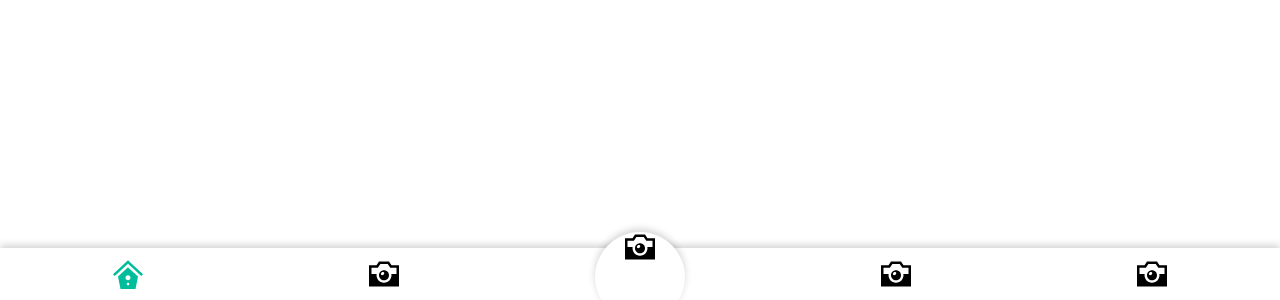
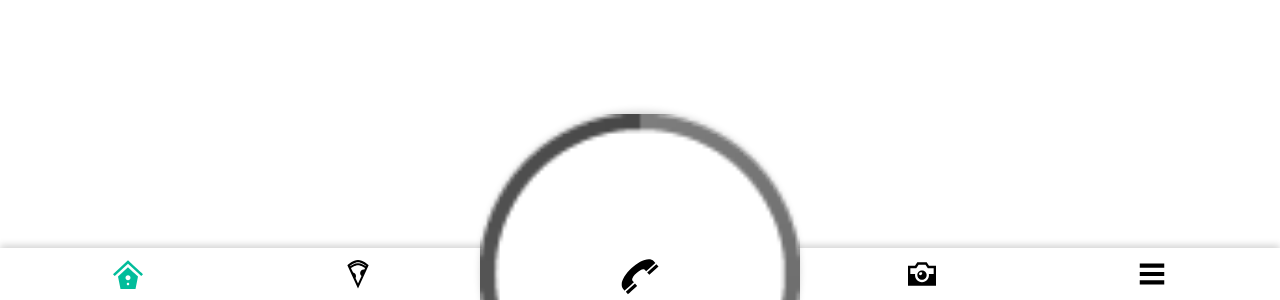
Before and after one commit to andrewpjames13/CART-DRIVER, a React app: page / in a window 1280 px wide. Shown: the part 500-800 px from the top of the page. Built offline with nearby package versions, Linux system fonts and the light colour scheme.

Commit message:
Add svgs for all nav and update styling

```diff
--- a/app/components/app.js
+++ b/app/components/app.js
@@ -15,11 +15,11 @@ export default class App extends Component {
         }, {
           name: 'menu',
           active: false,
-          svgPath: 'M18,5l-2-3H8L6,5H0v17h24V5H18z M22,12h-4.1c0.6,3.8-2.3,7-5.9,7c-3.6,0-6.5-3.2-5.9-7H2V7h5.1l2-3h5.9l2,3H22V12z M12,9c-2.2,0-4,1.7-4,3.9c0,2.2,1.8,4.1,4,4.1s4-1.8,4-4.1C16,10.7,14.2,9,12,9z M11.6,12.6c-0.6,0.5-1.5,0.5-1.9,0c-0.4-0.5-0.2-1.3,0.4-1.8c0.6-0.5,1.5-0.5,1.9,0C12.4,11.2,12.2,12.1,11.6,12.6z'
+          svgPath: 'M20.1,4.6c-0.2-0.2-4-3.8-8.1-3.8c-4,0-7.9,3.6-8.1,3.8L3.5,5l2.8,6.1l2.4,5.3l3.3,7.2l4.3-9.4l2.3-5L20.5,5L20.1,4.6z M17.1,8.4c-0.2,0-0.4-0.1-0.5-0.1c-1.6,0-2.9,1.3-2.9,2.9c0,0.9,0.4,1.8,1.1,2.3l-2.8,6l-2-4.4c0.2-0.4,0.4-0.9,0.4-1.4c0-1.4-1-2.6-2.3-2.9L6.4,7.3C6.9,6.9,9.6,5,12,5c2.4,0,5.1,1.9,5.6,2.3L17.1,8.4z M18.4,5.7c-1-0.7-3.7-2.4-6.4-2.4S6.7,5,5.6,5.7L5.5,5.4C6.6,4.6,9.3,2.5,12,2.5c2.7,0,5.4,2.1,6.5,2.9L18.4,5.7z'
         }, {
           name: 'call',
           active: false,
-          svgPath: 'M18,5l-2-3H8L6,5H0v17h24V5H18z M22,12h-4.1c0.6,3.8-2.3,7-5.9,7c-3.6,0-6.5-3.2-5.9-7H2V7h5.1l2-3h5.9l2,3H22V12z M12,9c-2.2,0-4,1.7-4,3.9c0,2.2,1.8,4.1,4,4.1s4-1.8,4-4.1C16,10.7,14.2,9,12,9z M11.6,12.6c-0.6,0.5-1.5,0.5-1.9,0c-0.4-0.5-0.2-1.3,0.4-1.8c0.6-0.5,1.5-0.5,1.9,0C12.4,11.2,12.2,12.1,11.6,12.6z'
+          svgPath: 'M2.8,20.2l-0.9-1c-5-6,13-22.4,18.4-16.6l0.9,1l-5.5,5l-0.9-1c-1.7-1.8-8.9,4.8-7.3,6.6l0.9,1C8.3,15.2,2.8,20.2,2.8,20.2zM23.1,5.7l-1.3-1.4l-5.5,5l1.3,1.4L23.1,5.7z M10.3,17.4L9,15.9l-5.5,5l1.3,1.4C4.8,22.4,10.3,17.4,10.3,17.4z'
         }, {
           name: 'photos',
           active: false,
@@ -27,7 +27,7 @@ export default class App extends Component {
         }, {
           name: 'nav-menu',
           active: false,
-          svgPath: 'M18,5l-2-3H8L6,5H0v17h24V5H18z M22,12h-4.1c0.6,3.8-2.3,7-5.9,7c-3.6,0-6.5-3.2-5.9-7H2V7h5.1l2-3h5.9l2,3H22V12z M12,9c-2.2,0-4,1.7-4,3.9c0,2.2,1.8,4.1,4,4.1s4-1.8,4-4.1C16,10.7,14.2,9,12,9z M11.6,12.6c-0.6,0.5-1.5,0.5-1.9,0c-0.4-0.5-0.2-1.3,0.4-1.8c0.6-0.5,1.5-0.5,1.9,0C12.4,11.2,12.2,12.1,11.6,12.6z'
+          svgPath: 'M24,6H0V2h24V6z M24,10H0v4h24V10z M24,18H0v4h24V18z'
         }, {
           name: 'press',
           active: false
--- a/app/components/nav_bar/nav_bar_item_icon.js
+++ b/app/components/nav_bar/nav_bar_item_icon.js
@@ -27,6 +27,7 @@ class NavBarItemIcon extends Component {
                 <path d={section.svgPath}/>
               </svg>
             </div>
+            <img src="images/svgCallCircle.png"></img>
           </div>
         </a>
       );
--- a/app/style/nav-bar.scss
+++ b/app/style/nav-bar.scss
@@ -42,30 +42,55 @@
         transform: translate(-50%, -50%);
         width: 30px;
         height: auto;
+
+        &.call-icon {
+          top: 51%;
+          width: 40px
+        }
+
+        &.photos-icon {
+          left: 60%;
+          width: 28px;
+        }
+
+        &.menu-icon {
+          left: 40%;
+        }
+
+        &.nav-menu-icon {
+          width: 25px;
+        }
       }
     }
 
     .call-me {
       position: absolute;
       left: 50%;
-      top: 50%;
-      height: 90px;
-      width: 90px;
+      top: 44%;
+      height: 25vw;
+      width: 25vw;
+      z-index: 1;
       background-color: $white;
       border-radius: 50%;
       transform: translate(-50%, -50%);
       -webkit-box-shadow: 0px -3px 7px 0px rgba(0,0,0,0.17);
       -moz-box-shadow: 0px -3px 7px 0px rgba(0,0,0,0.17);
       box-shadow: 0px -3px 7px 0px rgba(0,0,0,0.17);
+      img {
+        position: absolute;
+        top: 0;
+        left: 0;
+        width: 100%;
+        height: auto;
+      }
     }
   }
 
   .border-top {
     border-top: $gray solid 1px;
-  }
-
-  .border-left-right {
-    border-left:  $gray solid 1px;
-    border-right:  $gray solid 1px;
+    &:nth-child(odd) {
+      border-left:  $gray solid 1px;
+      border-right:  $gray solid 1px;
+    }
   }
 }
```
Also changed, not shown: images/svgCallCircle.png (added), 1 other file.
